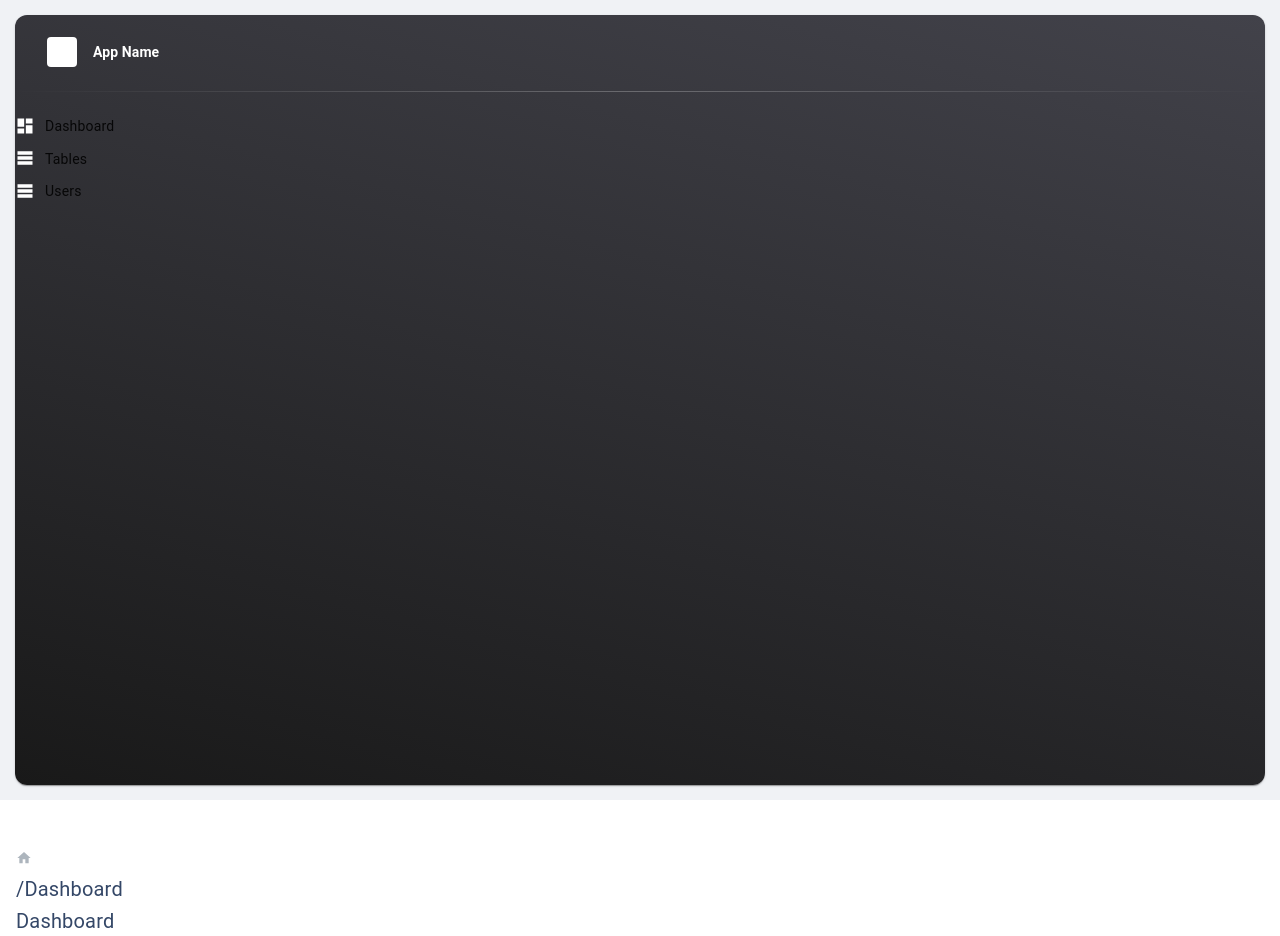
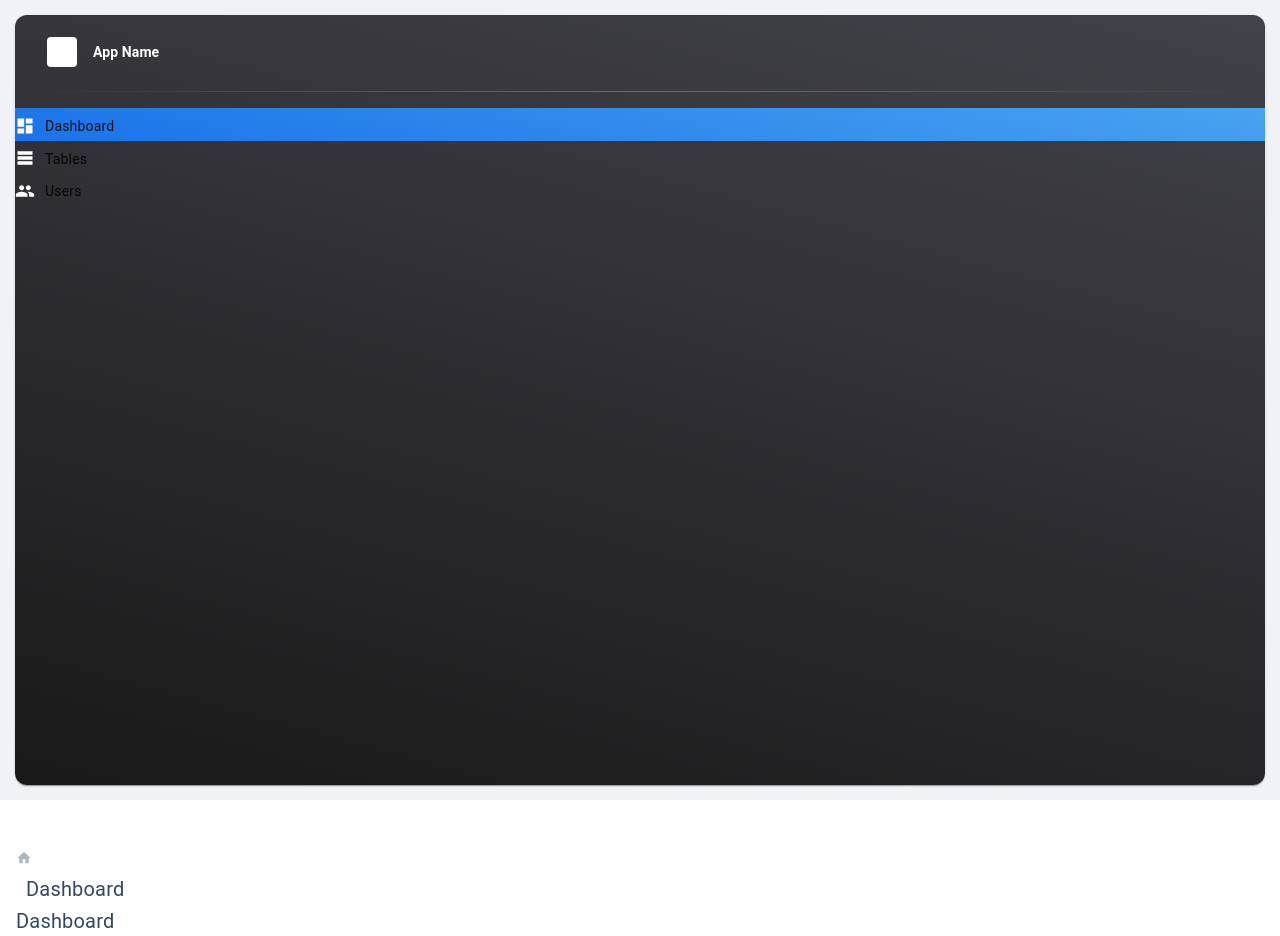
Before and after one commit to josepaulodelacruz/PA_Dashboard, a React (Vite) app: page /dashboard in a window 1280 px wide. Shown: the top 936 px of the page. Built offline with nearby package versions, Linux system fonts and the light colour scheme.

Commit message:
fix: sidenav highlighted route

```diff
--- a/src/Components/Navbar/index.tsx
+++ b/src/Components/Navbar/index.tsx
@@ -1,6 +1,7 @@
 import Paper from '@mui/material/Paper'
 import HomeIcon from '@mui/icons-material/Home'
 import TablesIcon from '@mui/icons-material/TableRows'
+import PeopleIcon from '@mui/icons-material/People'
 import ProfileIcon from '@mui/icons-material/Person'
 import SettingIcon from '@mui/icons-material/Settings'
 import NotificationIcon from '@mui/icons-material/NotificationImportant'
@@ -33,6 +34,8 @@ const Navbar = ({ isScrolled, route }: NavbarProps) => {
       return <HomeIcon fontSize='small' style={style} />;
     } else if (name === 'Tables') {
       return <TablesIcon fontSize='small' style={style} />;
+    } else if (name === 'Users') {
+      return <PeopleIcon fontSize='small' style={style} />;
     }
     return null;
   };
@@ -70,8 +73,7 @@ const Navbar = ({ isScrolled, route }: NavbarProps) => {
           <div className='flex flex-row items-center'>
             <IconComponent name={route.name} style={{ color: colorIcon, fontSize: '16px' }} />
             <div className='text-sm' style={{ color: '#344767' }}>
-              <span className='px-2 items-center'>/</span>
-              <span>{route.name}</span>
+              <span style={{paddingLeft: '10px'}}>{route.name}</span>
             </div >
           </div>
           <span className='font-bold text-[1rem] ' style={{ color: '#344767', lineHeight: '1.625' }}>{route.name}</span>
--- a/src/Components/Sidenav/SidenavItem.tsx
+++ b/src/Components/Sidenav/SidenavItem.tsx
@@ -28,11 +28,21 @@ const SidenavItem = ({ icon, name, route }: SidenavItemProps) => {
     setIsHovered(false);
   };
 
+
+  const _isRouteHighlighted = () => {
+    const modifiedString = route.replace(/^\/dashboard\//, "")
+    const comparingString = location.pathname.replace(/^\/dashboard\//, "")
+    if(comparingString.includes(modifiedString)) {
+      return true
+    }
+    return false
+  }
+
   return (
     <div
       className='py-[0.5rem] px-[0.925rem] my-[0.09375rem] mx-[1rem] mb-2 flex items-center border-stone-100 rounded-[0.375rem]'
       style={{
-        background: route === location.pathname ? backgroundValue : isHovered ? 'rgba(255, 255, 255, 0.25)' : 'transparent',
+        background: _isRouteHighlighted() ? backgroundValue : isHovered ? 'rgba(255, 255, 255, 0.25)' : 'transparent',
         transition: 'background 0.3s ease',
         whiteSpace: 'nowrap', // Prevent text wrapping
         overflow: 'hidden',   // Hide overflowing text
--- a/src/Components/Table/TableContainer.tsx
+++ b/src/Components/Table/TableContainer.tsx
@@ -8,10 +8,15 @@ import { ReactElement, ReactNode } from 'react'
 interface TableContainerProps {
   tableTitle: string
   tableHeader: ReactElement,
+  tableHeaderAction?: ReactNode,
   children: ReactNode,
 }
 
-const TableContainer: React.FC<TableContainerProps> = ({ tableTitle, tableHeader, children}) => {
+const TableContainer: React.FC<TableContainerProps> = ({
+  tableTitle,
+  tableHeader,
+  tableHeaderAction,
+  children}) => {
   const theme = useTheme()
   const { gradients } = theme.palette as { gradients?: any }
 
@@ -19,8 +24,10 @@ const TableContainer: React.FC<TableContainerProps> = ({ tableTitle, tableHeader
   return (
 
     <>
-      <div style={{ background: backgroundValue }} className='top-0 pl-4 flex h-[60px] w-[95%] md:w-[98%] mx-auto relative z-10 rounded-lg shadow-lg'>
+      <div style={{ background: backgroundValue }} className='flex items-center justify-between top-0 px-4 h-[60px] w-[95%] md:w-[98%] mx-auto relative z-10 rounded-lg shadow-lg'>
         <h6 className='table-header-text'>{tableTitle}</h6>
+        {tableHeaderAction!}
+
       </div>
 
       <div className='top-[-40px]  bg-white min-h-[100px] relative w-full pt-12 overflow-y-auto shadow-md rounded-xl'  >
--- /dev/null
+++ b/src/Constants/stringRoutes.tsx
@@ -0,0 +1,11 @@
+class StringRoutes {
+
+  dashboard = '/dashboard'
+
+  tables = '/dashboard/tables'
+
+  user_home = '/dashboard/users'
+  user_home_add = '/dashboard/users/add'
+}
+
+export default StringRoutes
--- a/src/main.tsx
+++ b/src/main.tsx
@@ -3,11 +3,16 @@ import ReactDOM from 'react-dom/client'
 import { createBrowserRouter, createRoutesFromElements, RouterProvider, Route } from 'react-router-dom'
 import App from './App.tsx'
 import './index.css'
-import { routes, authRoutes } from './routes.tsx'
+import { authRoutes } from './routes.tsx'
 import TemplateContainer from './Layouts/TemplateContainer/index.tsx'
 import DashboardPage from './Pages/Dashboard/index.tsx'
 import TablesPage from './Pages/Tables/index.tsx'
 import UsersPage from './Pages/Users/index.tsx'
+import UserHome from './Pages/Users/SubRoutes/UserHome'
+
+import StringRoutes from '@/Constants/stringRoutes.tsx'
+
+const stringRoutes = new StringRoutes()
 
 const router = createBrowserRouter(
   createRoutesFromElements(
@@ -20,12 +25,12 @@ const router = createBrowserRouter(
 
       }
 
-      <Route path='/dashboard' element={<TemplateContainer/>}>
-        <Route path='/dashboard/home' element={<DashboardPage/>}/>
-        <Route path='/dashboard/tables' element={<TablesPage />}/>
-        <Route path='/dashboard/users' element={<UsersPage />}>
-          <Route path='/dashboard/users' element={<div>USER</div>} />
-          <Route path='/dashboard/users/add' element={<div>USER ADD</div>} />
+      <Route path={stringRoutes.dashboard} element={<TemplateContainer/>}>
+        <Route path={stringRoutes.dashboard} element={<DashboardPage/>}/>
+        <Route path={stringRoutes.tables} element={<TablesPage />}/>
+        <Route path={stringRoutes.user_home} element={<UsersPage />}>
+          <Route path={stringRoutes.user_home} element={<UserHome/>} />
+          <Route path={stringRoutes.user_home_add} element={<div>USER ADD</div>} />
         </Route>
       </Route>
     </Route>
--- a/src/pages/Tables/index.tsx
+++ b/src/pages/Tables/index.tsx
@@ -61,6 +61,7 @@ const TablesPage = () => {
               <th align='left' className='column-header'>ACTION</th>
             </TableRow>
           }
+
         >
           <RowComponent />
           <RowComponent />
--- /dev/null
+++ b/src/pages/Users/SubRoutes/UserHome.tsx
@@ -0,0 +1,51 @@
+
+import Grid from '@mui/material/Grid'
+import TableContainer from '@/Components/Table/TableContainer'
+import TableRows from '@mui/material/TableRow'
+import BorderedButton from '@/Components/Button/BorderedButton'
+import '@/index.css'
+import { MainSpan, SubSpan } from '@/Components/Labels/Spans'
+import { TableBodyLabel, TableHeaderLabel } from '@/Components/Table/TableLabel'
+import { useNavigate  } from 'react-router-dom'
+import StringRoutes from '@/Constants/stringRoutes'
+
+const UserHome = () => {
+  const navigate = useNavigate()
+  const routes = new StringRoutes()
+  return (
+    <Grid container direction='column' item md={12} xs={12} sx={{ px: 0.5 }}>
+      <TableContainer
+        tableTitle='Users'
+        tableHeader={
+          <TableRows className='w-full border-b' >
+            <TableHeaderLabel title="EMAIL" />
+            <TableHeaderLabel title="NAME" />
+            <TableHeaderLabel title="DATE CREATED" />
+            <TableHeaderLabel title="ACTION" />
+          </TableRows>
+        }
+        tableHeaderAction={
+          <BorderedButton onClick={() => navigate(routes.user_home_add)} style={{ height: '30px', borderColor: 'white' }}>
+            <SubSpan className='text-sm text-white' style={{ color: 'white' }}>Add User</SubSpan>
+          </BorderedButton>
+        }
+      >
+        <TableRows className='w-full border-b' >
+          <TableBodyLabel>
+            <MainSpan className='text-sm'>Admin@email.com</MainSpan>
+          </TableBodyLabel>
+          <TableBodyLabel>
+            <MainSpan className='text-sm'>Jose Paulo</MainSpan>
+          </TableBodyLabel>
+          <TableBodyLabel>
+            <MainSpan>July 28th, 2024 10:00am</MainSpan>
+          </TableBodyLabel>
+
+        </TableRows>
+      </TableContainer>
+
+    </Grid>
+  )
+}
+
+export default UserHome
--- a/src/pages/Users/index.tsx
+++ b/src/pages/Users/index.tsx
@@ -1,14 +1,13 @@
 
-import { Link, Outlet } from 'react-router-dom'
+import DashboardLayout from '@/Layouts/DashboardLayout'
+import { Outlet } from 'react-router-dom'
 
 
 const UsersPage = () => {
   return (
-    <>
-      <Link to='/dashboard/users/add'>Add USer</Link>
-
-    <Outlet />
-    </>
+    <DashboardLayout>
+      <Outlet />
+    </DashboardLayout>
   )
 }
 
--- a/src/routes.tsx
+++ b/src/routes.tsx
@@ -1,6 +1,7 @@
 import { RouteModel } from "./Types"
 import DashboardIcon from '@mui/icons-material/Dashboard'
 import TablesIcon from '@mui/icons-material/TableRows'
+import PeopleIcon from '@mui/icons-material/People'
 
 //Pages
 import DashboardPage from '@/Pages/Dashboard'
@@ -8,8 +9,11 @@ import TablesPage from "@/Pages/Tables"
 import RegisterPage from "@/Pages/Register"
 import LoginPage from "@/Pages/Login"
 import UsersPage from "./Pages/Users"
+import StringRoutes from "./Constants/stringRoutes"
 
 //authRoutes
+
+const stringRoutes = new StringRoutes();
 
 const routes: RouteModel[] = [
   {
@@ -17,7 +21,7 @@ const routes: RouteModel[] = [
     name: 'Dashboard',
     key: 'dashboard',
     icon: <DashboardIcon fontSize='small' sx={{ marginRight: '10px', color: '#FFF' }}>dashboard</DashboardIcon>,
-    route: '/dashboard/home',
+    route: stringRoutes.dashboard,
     component: <DashboardPage />
   },
   {
@@ -25,15 +29,15 @@ const routes: RouteModel[] = [
     name: 'Tables',
     key: 'tables',
     icon: <TablesIcon fontSize='small' sx={{ marginRight: '10px', color: "#FFF" }}>Tables</TablesIcon>,
-    route: '/dashboard/tables',
+    route: stringRoutes.tables,
     component: <TablesPage />
   },
   {
     type: 'collapse',
     name: 'Users',
-    key: 'tables',
-    icon: <TablesIcon fontSize='small' sx={{ marginRight: '10px', color: "#FFF" }}>Tables</TablesIcon>,
-    route: '/dashboard/users',
+    key: 'user',
+    icon: <PeopleIcon fontSize='small' sx={{ marginRight: '10px', color: "#FFF" }}>Tables</PeopleIcon>,
+    route: stringRoutes.user_home,
     component: <UsersPage />
   },
 ];
```
Also changed, not shown: src/pages/Users/SubRoutes/UserFormPage.tsx (added, +10 -0 lines).
